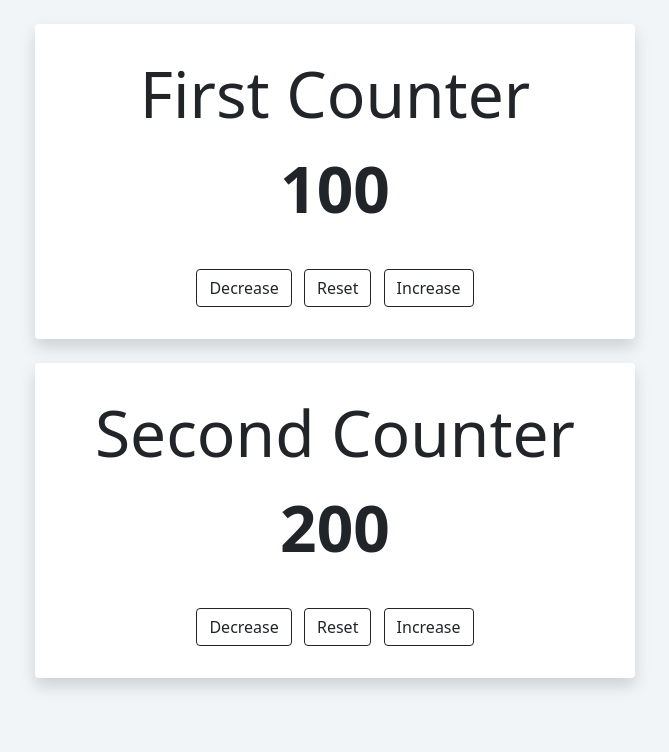
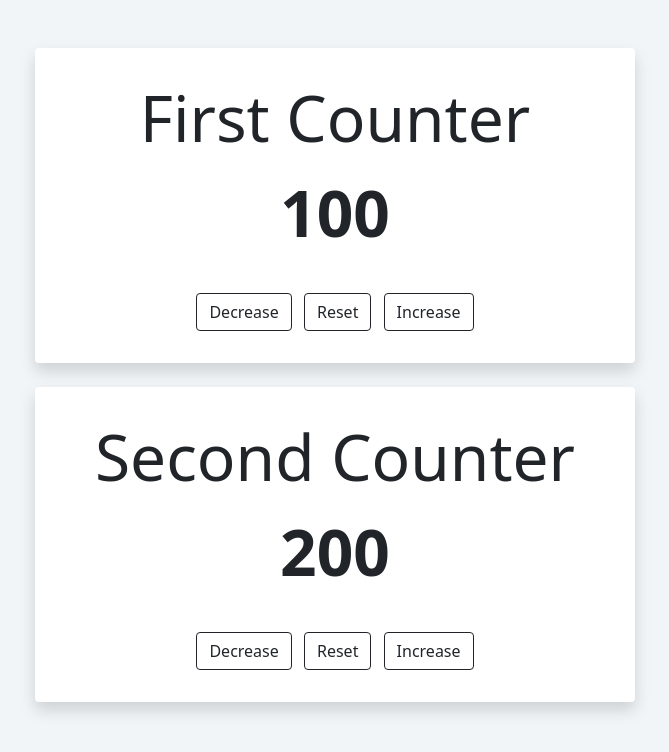
Before and after one commit to AlaaEmam29/counter-oop-js, a plain HTML site: page index.html in a window 1280 px wide. Shown: the whole page, without its empty margins (305-974 px from the left). Drawn offline with Linux system fonts and the light colour scheme.

Commit message:
Update index.html

```diff
--- a/index.html
+++ b/index.html
@@ -10,7 +10,7 @@
   </head>
   <body>
     <main
-      class="container py-4 d-flex flex-column align-items-center justify-content-center"
+      class="container py-5 d-flex flex-column align-items-center justify-content-center"
     >
       <div
         class="first-counter text-center counter-container bg-white shadow rounded"
```
